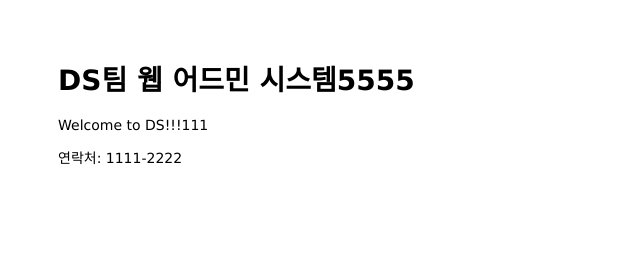
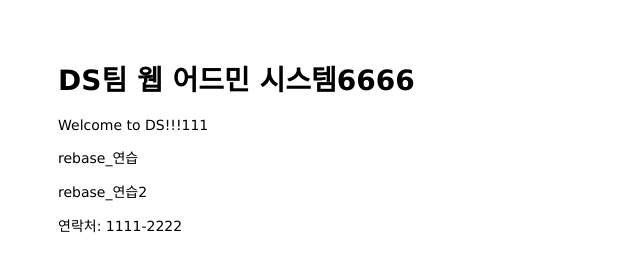
Before and after one commit to next820A/mastering-git-github, a plain HTML site: page public/index.html in a window 1280 px wide. Shown: the whole page, without its empty margins (0-640 px from the left). Drawn offline with Linux system fonts and the light colour scheme.

Commit message:
rebase연습

```diff
--- a/public/index.html
+++ b/public/index.html
@@ -6,8 +6,10 @@
 </head>
 
 <body>
-  <h1>DS팀 웹 어드민 시스템5555</h1>
+  <h1>DS팀 웹 어드민 시스템6666</h1>
   <p>Welcome to DS!!!111</p>
+  <p>rebase_연습</p>
+  <p>rebase_연습2</p>
 </body>
 
 <footer>
```
